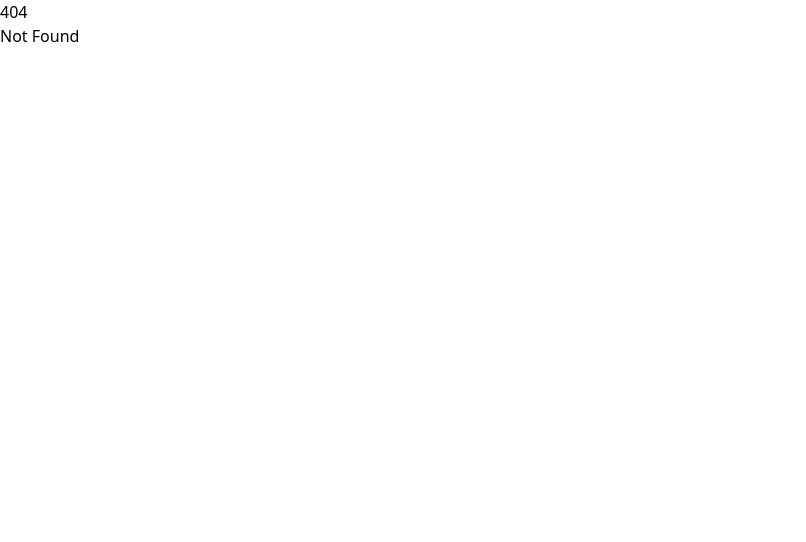
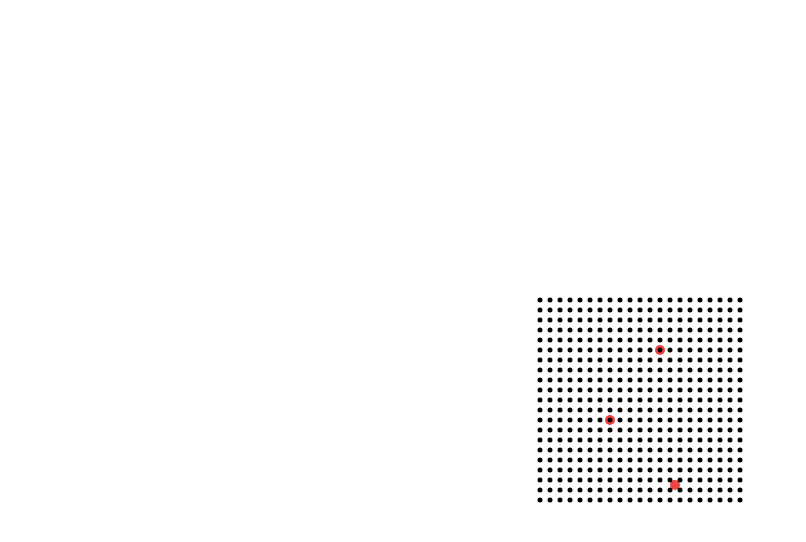
Before and after one commit to TomaSajt/tomasajt.xyz, a SvelteKit app: page /electric-field in a window 1280 px wide. Before the commit this address had no page. Shown: the top 542 px of the page, without its empty margins (0-806 px from the left). Built offline with nearby package versions, Linux system fonts and the light colour scheme.

Commit message:
Begin electric field

```diff
--- a/src/app.html
+++ b/src/app.html
@@ -1,12 +1,12 @@
 <!DOCTYPE html>
-<html lang="en">
+<html lang="en" class="h-full">
 	<head>
 		<meta charset="utf-8" />
 		<link rel="icon" href="%sveltekit.assets%/favicon.png" />
 		<meta name="viewport" content="width=device-width" />
 		%sveltekit.head%
 	</head>
-	<body data-sveltekit-preload-data="hover">
+	<body data-sveltekit-preload-data="hover" class="h-full">
 		<div style="display: contents">%sveltekit.body%</div>
 	</body>
 </html>
--- /dev/null
+++ b/src/routes/electric-field/+page.svelte
@@ -0,0 +1,45 @@
+<script lang="ts">
+    type Particle = {
+        pos: Point;
+        charge: number;
+    };
+    type Point = [number, number];
+
+    let particles: Particle[] = [
+        { pos: [20, -50], charge: 1 },
+        { pos: [35, 85], charge: 1 },
+        { pos: [-30, 20], charge: 1 },
+    ];
+
+    let samplePoints = [...Array(21).fill(0).keys()].flatMap((i) =>
+        [...Array(21).fill(0).keys()].map(
+            (j) => [(i - 10) * 10, (j - 10) * 10] as Point
+        )
+    );
+    console.log(samplePoints);
+</script>
+
+<div class="h-full">
+    <div class="absolute top-1/2 left-1/2">
+        {#each particles as particle}
+            <div
+                class="aspect-square rounded-full bg-red-500 absolute -translate-x-1/2 -translate-y-1/2"
+                style="
+                    width: {Math.abs(particle.charge) * 10}px ;
+                    left: {particle.pos[0]}px;
+                    top: {particle.pos[1]}px
+                "
+            />
+        {/each}
+        {#each samplePoints as point}
+            <div
+                class="aspect-square rounded-full bg-black absolute -translate-x-1/2 -translate-y-1/2"
+                style="
+                    width: 5px ;
+                    left: {point[0]}px;
+                    top: {point[1]}px
+                "
+            />
+        {/each}
+    </div>
+</div>
```
